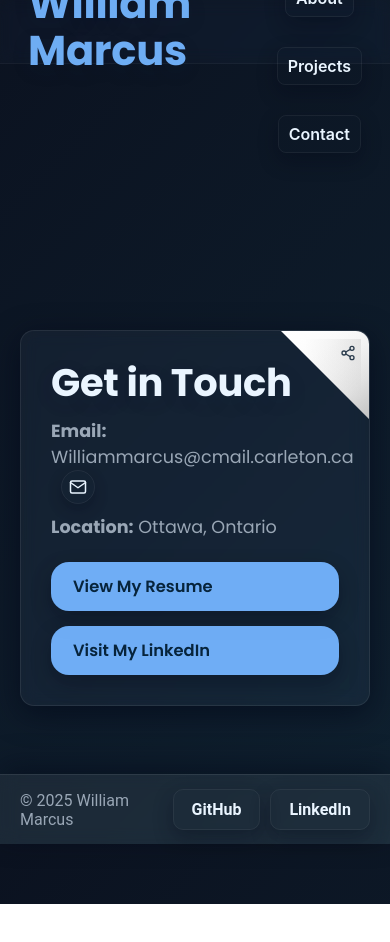
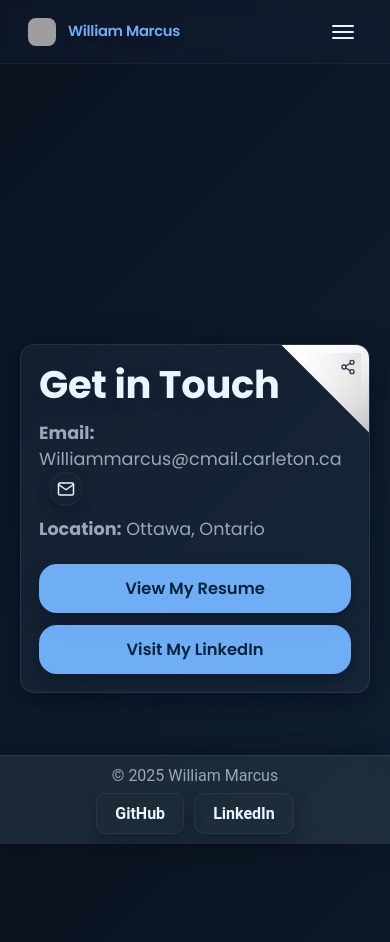
Before and after one commit to WillMarcuss/Website, a React (Create React App) app: page /contact in a window 390 px wide. Shown: the top 942 px of the page. Before the commit the page ends 904 px from the top, so only its background shows below. Built offline with nearby package versions, Linux system fonts and the light colour scheme; grey boxes are pictures that could not be loaded.

Commit message:
More UI updates

```diff
--- a/src/components/Footer.module.css
+++ b/src/components/Footer.module.css
@@ -1,5 +1,10 @@
-.footer{ position:fixed; left:0; right:0; bottom:0; padding:14px 20px; backdrop-filter:blur(8px); -webkit-backdrop-filter:blur(8px); background:var(--glass-strong); border-top:1px solid var(--glass-border); box-shadow:0 -8px 30px rgba(2,6,23,0.45); }
+.footer{ position:fixed; left:0; right:0; bottom:0; padding:12px 16px; backdrop-filter:blur(8px); -webkit-backdrop-filter:blur(8px); background:var(--glass-strong); border-top:1px solid var(--glass-border); box-shadow:0 -8px 30px rgba(2,6,23,0.45); }
 .footer .content{ max-width:1100px; margin:0 auto; display:flex; align-items:center; justify-content:space-between; gap:12px; color:var(--muted); font-family:Roboto, sans-serif }
 .footer .links{ display:flex; gap:10px }
+
+@media(max-width:600px){
+	.footer .content{ flex-direction:column; gap:8px; align-items:center }
+	.footer{ padding:10px 12px }
+}
 .footer p{ margin:0; color:var(--muted) }
 .footer a{ color:var(--text); text-decoration:none }
--- a/src/components/Header.js
+++ b/src/components/Header.js
@@ -1,12 +1,34 @@
-import React from 'react';
+import React, { useState, useEffect } from 'react';
 import styles from './Header.module.css';
 
 const Header = () => {
+    const [open, setOpen] = useState(false);
+
+    useEffect(() => {
+        document.body.style.overflow = open ? 'hidden' : '';
+        return () => { document.body.style.overflow = ''; };
+    }, [open]);
+
     return (
         <header className={styles.header}>
-            <h1> William Marcus</h1>
-            <nav>
-                <ul className={styles.nav}>
+            <div className={styles['logo-left']}>
+                <img src="/logo.ico" alt="Logo" className={styles.logoImg} />
+                <h1>William Marcus</h1>
+            </div>
+
+            <nav className={styles.navWrap}>
+                <button
+                    className={styles.hamburger}
+                    aria-label="Toggle menu"
+                    aria-expanded={open}
+                    onClick={() => setOpen(prev => !prev)}
+                >
+                    <span className={styles.bar}></span>
+                    <span className={styles.bar}></span>
+                    <span className={styles.bar}></span>
+                </button>
+
+                <ul className={`${styles.nav} ${open ? styles.open : ''}`}>
                     <li><a href='/' className="btn ghost">Home</a></li>
                     <li><a href='/about' className="btn ghost">About</a></li>
                     <li><a href='/projects' className="btn ghost">Projects</a></li>
--- a/src/components/Header.module.css
+++ b/src/components/Header.module.css
@@ -13,9 +13,36 @@
 }
 
 .nav { margin:0; padding:0; list-style:none; display:flex; gap:18px; align-items:center }
-.nav a { text-decoration:none; color:var(--text); padding:8px 10px; border-radius:8px; transition: all .18s ease }
-.nav a:hover { color:var(--accent); transform: translateY(-2px); background: rgba(255,255,255,0.02) }
+.nav a { text-decoration:none; color:var(--text); padding:8px 10px; border-radius:8px; transition: all .18s ease; white-space:normal; word-break:normal; font-weight:600; text-shadow:0 1px 2px rgba(0,0,0,0.55) }
+.nav a:hover { color:var(--accent); transform: translateY(-2px); background: rgba(255,255,255,0.045) }
+
+/* hamburger */
+.hamburger{ display:none; background:transparent; border:0; padding:8px; cursor:pointer; display:flex; flex-direction:column; gap:4px }
+.hamburger:focus{ outline:2px solid var(--accent); border-radius:8px }
+.bar{ display:block; width:22px; height:2px; background:var(--text); border-radius:2px; transition:transform .25s ease, opacity .25s ease }
+
+/* mobile behavior */
+.navWrap{ display:flex; align-items:center }
+
+@media (max-width: 820px){
+  .hamburger{ display:flex }
+  /* dropdown anchored to hamburger (right side) */
+  .nav{ position: absolute; top:64px; right:16px; left:auto; width:240px; background:var(--glass-bg); padding:8px 10px; flex-direction:column; gap:8px; align-items:stretch; max-height:0; overflow:hidden; transition:max-height .28s ease, padding .28s ease, opacity .18s ease; z-index:1100; opacity:0; pointer-events:none; border-radius:10px }
+  .nav.open{ max-height:60vh; padding:12px 10px 16px; opacity:1; pointer-events:auto; border:1px solid var(--glass-border) }
+  .nav a{ width:100%; display:inline-block; padding:10px 14px; word-break:normal; text-shadow:0 1px 2px rgba(0,0,0,0.55); font-weight:600 }
+  .logo-left{ display:flex; align-items:center; gap:12px }
+}
+
+@media (min-width: 821px){
+  .nav{ position:static; display:flex }
+  .hamburger{ display:none }
+}
 
 .logo-left { display:flex; align-items:center; gap:12px }
 .logo-left img { width:36px; height:36px; border-radius:8px; object-fit:cover }
 .logo-left h1 { margin:0; font-size:1rem; font-weight:600 }
+
+@media (max-width:420px){
+  .logo-left img{ width:28px; height:28px }
+  .logo-left h1{ font-size:0.92rem }
+}
--- a/src/index.css
+++ b/src/index.css
@@ -36,7 +36,10 @@ code{font-family: ui-monospace, SFMono-Regular, Menlo, Monaco, 'Courier New', mo
   -webkit-backdrop-filter: blur(8px) saturate(120%);
 }
 
-main{padding-top:72px}
+main{padding-top:72px; padding-bottom:88px}
+
+/* ensure body has space for fixed footer on small screens */
+body{padding-bottom:88px}
 
 /* utility */
 .container-center{max-width:1100px;margin:0 auto;padding:0 20px}
--- a/src/pages/About.module.css
+++ b/src/pages/About.module.css
@@ -82,7 +82,7 @@
   justify-content: center;
 }
 
-@media (max-width: 768px) {
+@media (max-width: 1024px) {
   .sectionsContainer {
     flex-direction: column;
   }
@@ -101,7 +101,7 @@
   font-family: inherit;
 }
 
-@media (max-width: 768px) {
+@media (max-width: 1024px) {
   .section {
     flex: 1 1 100%;
     padding: 10px;
@@ -225,12 +225,22 @@
 }
 
 .timelineContent{
-  position:relative; background:var(--glass-bg); border-radius:10px; padding:12px; box-shadow:var(--shadow); border:1px solid var(--glass-border); color:var(--text)
+  position:relative; background:var(--glass-bg); border-radius:10px; padding:12px; box-shadow:var(--shadow); border:1px solid var(--glass-border); color:var(--text);
 }
 
-.timelineItem::before{ content:''; position:absolute; top:18px; right:-10px; width:14px; height:14px; border-radius:50%; background:var(--glass-strong); border:2px solid var(--glass-border) }
-.timelineItem:nth-child(odd)::before{ right:-18px }
-.timelineItem:nth-child(even)::before{ left:-18px; right:auto }
+.timelineItem::before{
+  content: '';
+  position: absolute;
+  top: 18px;
+  left: 50%;
+  transform: translateX(-50%);
+  width: 14px;
+  height: 14px;
+  border-radius: 50%;
+  background: var(--glass-strong);
+  border: 2px solid var(--glass-border);
+  z-index: 2;
+}
 
 .timeline h3{ margin:0; font-size:1.1rem; color:var(--accent) }
 .timeline p{ margin:6px 0 0; font-size:0.98rem; color:var(--muted) }
@@ -245,3 +255,9 @@
 .timelineItem.current .timelineContent {
   font-weight: bold;
 }
+
+/* Hide timeline markers/dots entirely */
+.timelineItem::before,
+.timelineItem.current::before {
+  display: none !important;
+}
--- a/src/pages/Contact.module.css
+++ b/src/pages/Contact.module.css
@@ -266,3 +266,9 @@
     padding: 7px 12px;
   }
 }
+
+@media (max-width:420px){
+  .overlay{ padding:18px }
+  .linkButton, .btn{ width:100%; text-align:center }
+  .links{ gap:12px }
+}
--- a/src/pages/Home.module.css
+++ b/src/pages/Home.module.css
@@ -2,7 +2,7 @@
 .container {
   display:flex;flex-direction:column;align-items:center;justify-content:center;
   min-height: calc(100vh - 72px);
-  padding: 36px 20px;
+  padding: 28px 16px;
   box-sizing:border-box;
   color:var(--text);
 }
@@ -18,7 +18,7 @@
 }
 
 .profileContainer{
-  width:220px;height:220px;border-radius:50%;overflow:hidden; position:relative;
+  width:200px;height:200px;border-radius:50%;overflow:hidden; position:relative;
   background:var(--glass-strong);border:1px solid rgba(255,255,255,0.06);
   box-shadow:var(--shadow);display:block;margin:6px auto;
 }
@@ -31,12 +31,12 @@
 @keyframes fadeIn{ from{ opacity:0; transform:translateY(-10px)} to{opacity:1; transform:none} }
 
 .terminal{
-  width:100%; max-width:880px; margin:18px auto 0; padding:18px; border-radius:12px;
+  width:100%; max-width:960px; margin:18px auto 0; padding:16px; border-radius:12px;
   background:var(--glass-bg); border:1px solid rgba(255,255,255,0.04); color:var(--accent);
   box-shadow:var(--shadow); font-family: ui-monospace, SFMono-Regular, Menlo, Monaco, 'Courier New', monospace;
 }
 
-.terminal code{ font-size:1rem; line-height:1.6 }
+.terminal code{ font-size:1rem; line-height:1.6; white-space:pre-wrap; word-break:break-word; overflow-wrap:anywhere }
 
 .blink{ animation: blink 1s step-start infinite }
 @keyframes blink{ 50%{ opacity:0 }}
@@ -44,9 +44,20 @@
 .widgets{ display:grid; grid-template-columns:repeat(auto-fit,minmax(220px,1fr)); gap:16px; max-width:980px; width:100%; margin:18px auto 0 }
 .widgetCard{ background:var(--glass-bg); border:1px solid var(--glass-border); padding:16px; border-radius:12px; box-shadow:var(--shadow); text-align:center; transition:transform .18s ease, box-shadow .18s ease }
 .widgetCard h3{ margin:0 0 8px; color:var(--accent) }
-.widgetCard p{ color:var(--muted); margin:0 0 12px }
+.widgetCard p{ color:var(--muted); margin:0 0 12px; white-space:normal; word-break:break-word; overflow-wrap:anywhere }
 .widgetCard:hover{ transform:translateY(-6px); box-shadow:0 18px 38px rgba(2,6,23,0.45) }
 .skillsList{ display:flex; gap:12px; justify-content:center; align-items:center }
 .skillsList img{ width:40px; height:40px; object-fit:contain }
 
-@media(max-width:768px){ .heading{ font-size:1.6rem } .profileContainer{ width:160px;height:160px } .terminal{ padding:12px } }
+@media(max-width:768px){
+  .heading{ font-size:1.6rem }
+  .profileContainer{ width:150px;height:150px }
+  .terminal{ padding:12px }
+  .widgets{ gap:12px }
+}
+
+@media(max-width:420px){
+  .heading{ font-size:1.4rem }
+  .profileContainer{ width:130px;height:130px }
+  .widgets{ grid-template-columns:1fr }
+}
--- a/src/pages/Projects.module.css
+++ b/src/pages/Projects.module.css
@@ -3,7 +3,7 @@
 @import url('https://fonts.googleapis.com/css2?family=Poppins:wght@400;600;700&display=swap');
 
 .projects-container {
-  padding: 64px 28px;
+  padding: 44px 18px;
   font-family: 'Poppins', system-ui, -apple-system, 'Segoe UI', Roboto, 'Helvetica Neue', Arial, sans-serif;
   color: var(--text);
   min-height: calc(100vh - 72px);
@@ -59,12 +59,13 @@
 .project-description {
   font-size: 1rem;
   color: var(--muted);
+  white-space:normal; word-break:break-word; overflow-wrap:anywhere;
   animation: slideIn 1s ease-out;
 }
 
 @media (max-width: 768px) {
   .projects-heading {
-    margin-top: 150px;
+    margin-top: 100px;
   }
 
   .projects-grid {
@@ -80,6 +81,12 @@
   }
 }
 
+@media (max-width:420px){
+  .projects-container{ padding:32px 14px }
+  .project-card{ padding:12px }
+  .project-title{ font-size:1.05rem }
+}
+
 .project-link{
   display:inline-block; margin-top:10px; padding:10px 18px; border-radius:8px;
   background:var(--accent); color:#07243b; text-decoration:none; font-weight:600;
```
Also changed, not shown: 2 other files (tests, documents, lock files or other folders).
